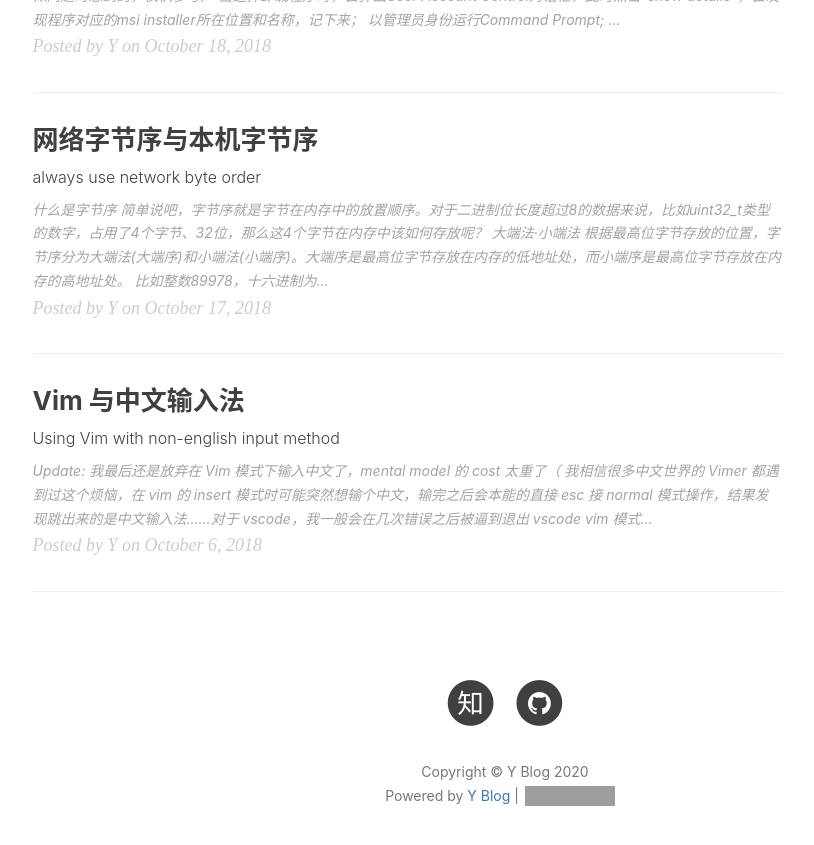
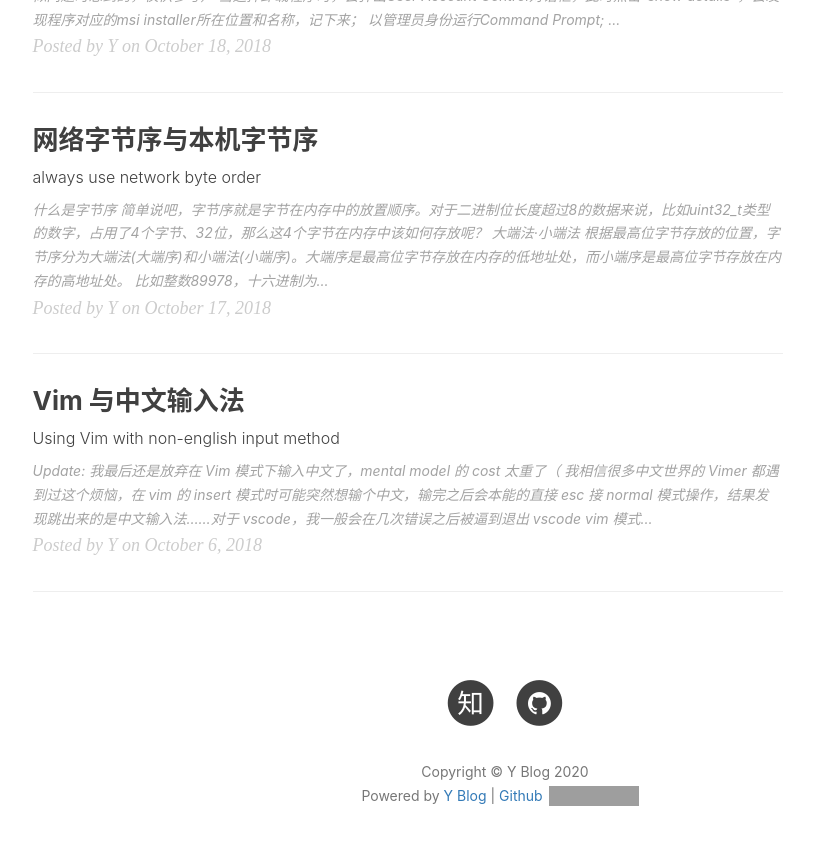
Before and after one commit to happyd0ggie/happyd0ggie.github.io, a Jekyll site: the page built from index.html, in a window 1280 px wide and 900 px high, scrolled down 1604 px. Shown: the top 845 px of the window, without its empty margins (135-949 px from the left). Built offline with Jekyll 4.4.1, drawn with Linux system fonts in a browser that asks for light colours; nearby versions of some CDN libraries; the list of posts is cut into pages by our own code; comment, search, counter and statistics services are not loaded; grey boxes are pictures that could not be loaded.

Commit message:
add missing link

```diff
--- a/_includes/footer.html
+++ b/_includes/footer.html
@@ -9,7 +9,7 @@
                 <p class="copyright text-muted">
                     Copyright &copy; {{ site.title }} {{ site.time | date: '%Y' }}
                     <br>
-                    Powered by <a href="http://happyd0ggie.github.io">Y Blog</a> |
+                    Powered by <a href="http://happyd0ggie.github.io">Y Blog</a> | <a href="https://github.com/happyd0ggie">Github</a>
                     <iframe
                         style="margin-left: 2px; margin-bottom:-5px;"
                         frameborder="0" scrolling="0" width="100px" height="20px"
```
